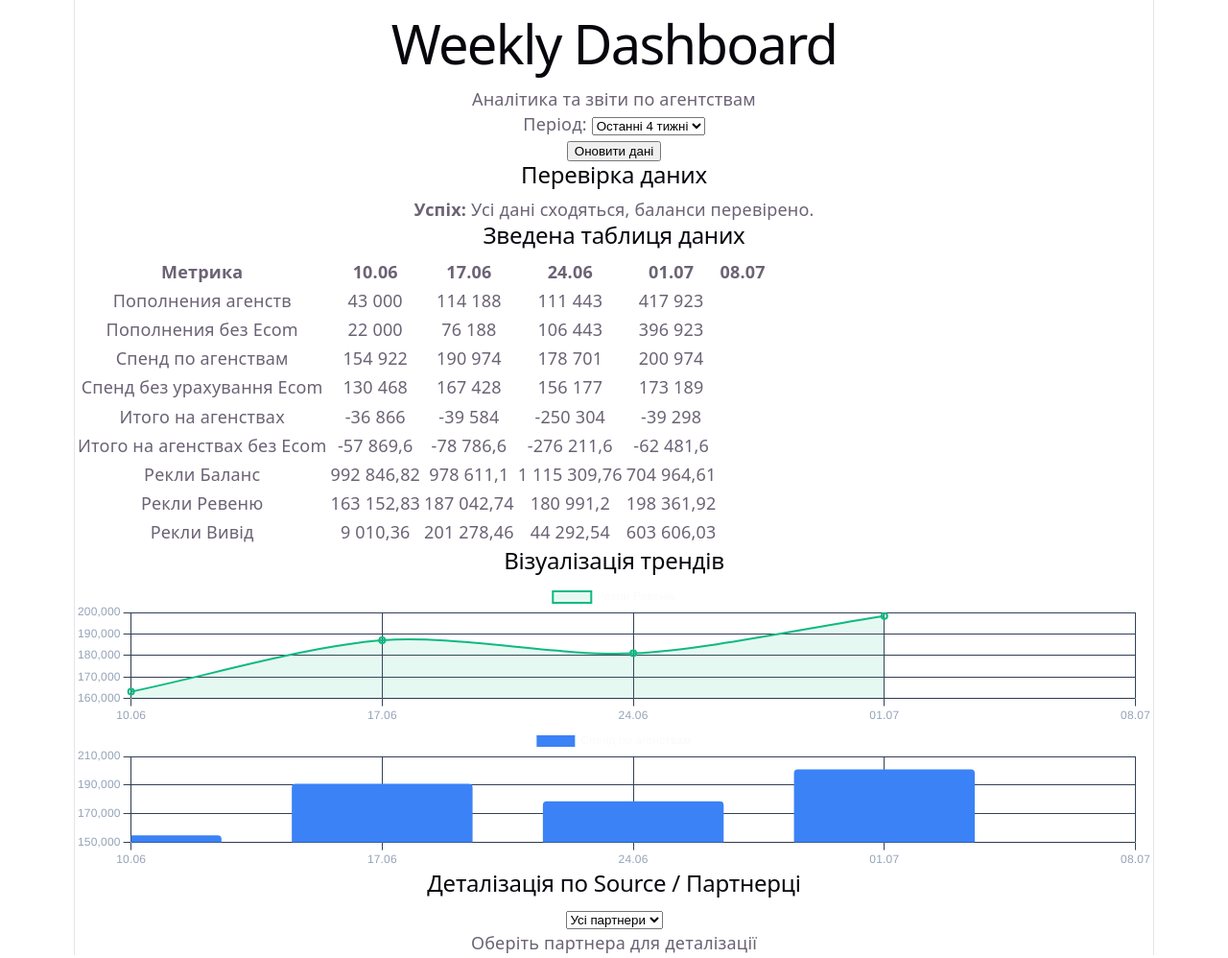
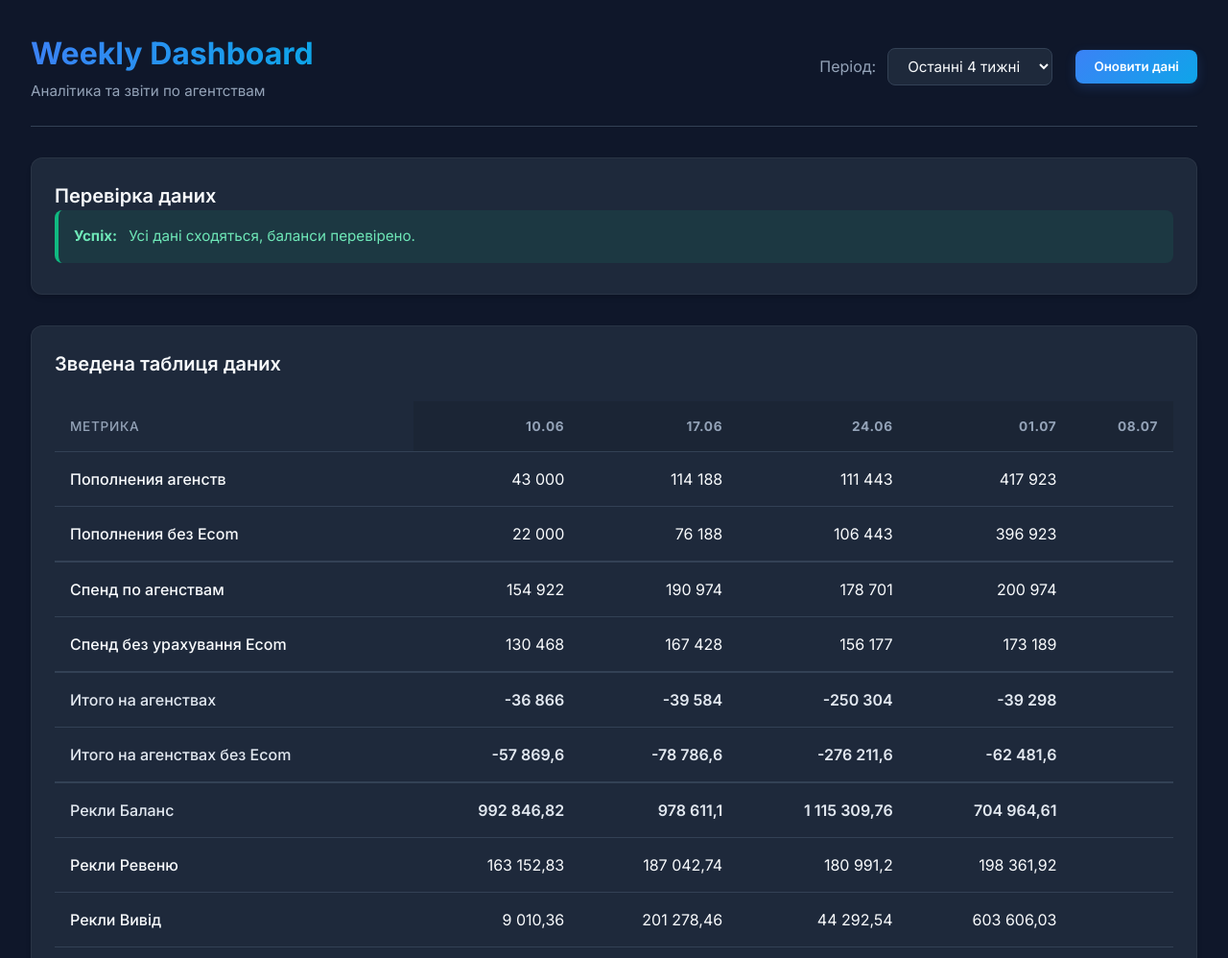
Before and after one commit to andreyb-cell/weekly-reports-dashboard, a website built with Vite: page index.html in a window 1280 px wide. Shown: the top 998 px of the page at 96% size. Built offline with nearby package versions, Linux system fonts and the light colour scheme; no server answers.

Commit message:
Update src/style.css

```diff
--- a/src/style.css
+++ b/src/style.css
@@ -1,296 +1,262 @@
 :root {
-  --text: #6b6375;
-  --text-h: #08060d;
-  --bg: #fff;
-  --border: #e5e4e7;
-  --code-bg: #f4f3ec;
-  --accent: #aa3bff;
-  --accent-bg: rgba(170, 59, 255, 0.1);
-  --accent-border: rgba(170, 59, 255, 0.5);
-  --social-bg: rgba(244, 243, 236, 0.5);
-  --shadow:
-    rgba(0, 0, 0, 0.1) 0 10px 15px -3px, rgba(0, 0, 0, 0.05) 0 4px 6px -2px;
+  /* Color Palette - Premium Dark Mode */
+  --bg-main: #0f172a;
+  --bg-card: #1e293b;
+  --bg-hover: #334155;
+  --text-primary: #f8fafc;
+  --text-secondary: #94a3b8;
+  --accent-primary: #3b82f6;
+  --accent-secondary: #0ea5e9;
+  --success: #10b981;
+  --danger: #ef4444;
+  --warning: #f59e0b;
+  --border-color: #334155;
 
-  --sans: system-ui, 'Segoe UI', Roboto, sans-serif;
-  --heading: system-ui, 'Segoe UI', Roboto, sans-serif;
-  --mono: ui-monospace, Consolas, monospace;
+  /* Shadows & Radius */
+  --card-shadow: 0 4px 6px -1px rgba(0, 0, 0, 0.1), 0 2px 4px -1px rgba(0, 0, 0, 0.06);
+  --glow-shadow: 0 0 15px rgba(59, 130, 246, 0.3);
+  --radius-md: 12px;
+  --radius-sm: 8px;
 
-  font: 18px/145% var(--sans);
-  letter-spacing: 0.18px;
-  color-scheme: light dark;
-  color: var(--text);
-  background: var(--bg);
-  font-synthesis: none;
-  text-rendering: optimizeLegibility;
-  -webkit-font-smoothing: antialiased;
-  -moz-osx-font-smoothing: grayscale;
-
-  @media (max-width: 1024px) {
-    font-size: 16px;
-  }
+  /* Typography */
+  --font-family: 'Inter', -apple-system, BlinkMacSystemFont, "Segoe UI", Roboto, sans-serif;
 }
 
-@media (prefers-color-scheme: dark) {
-  :root {
-    --text: #9ca3af;
-    --text-h: #f3f4f6;
-    --bg: #16171d;
-    --border: #2e303a;
-    --code-bg: #1f2028;
-    --accent: #c084fc;
-    --accent-bg: rgba(192, 132, 252, 0.15);
-    --accent-border: rgba(192, 132, 252, 0.5);
-    --social-bg: rgba(47, 48, 58, 0.5);
-    --shadow:
-      rgba(0, 0, 0, 0.4) 0 10px 15px -3px, rgba(0, 0, 0, 0.25) 0 4px 6px -2px;
-  }
-
-  #social .button-icon {
-    filter: invert(1) brightness(2);
-  }
+* {
+  margin: 0;
+  padding: 0;
+  box-sizing: border-box;
 }
 
 body {
-  margin: 0;
+  font-family: var(--font-family);
+  background-color: var(--bg-main);
+  color: var(--text-primary);
+  line-height: 1.5;
+  -webkit-font-smoothing: antialiased;
 }
 
-h1,
-h2 {
-  font-family: var(--heading);
-  font-weight: 500;
-  color: var(--text-h);
+/* App Container */
+.app-container {
+  max-width: 1400px;
+  margin: 0 auto;
+  padding: 2rem;
 }
 
-h1 {
-  font-size: 56px;
-  letter-spacing: -1.68px;
-  margin: 32px 0;
-  @media (max-width: 1024px) {
-    font-size: 36px;
-    margin: 20px 0;
-  }
-}
-h2 {
-  font-size: 24px;
-  line-height: 118%;
-  letter-spacing: -0.24px;
-  margin: 0 0 8px;
-  @media (max-width: 1024px) {
-    font-size: 20px;
-  }
-}
-p {
-  margin: 0;
+/* Header */
+.header {
+  display: flex;
+  justify-content: space-between;
+  align-items: center;
+  margin-bottom: 2rem;
+  padding-bottom: 1.5rem;
+  border-bottom: 1px solid var(--border-color);
 }
 
-code,
-.counter {
-  font-family: var(--mono);
-  display: inline-flex;
-  border-radius: 4px;
-  color: var(--text-h);
+.header-title h1 {
+  font-size: 2rem;
+  font-weight: 700;
+  background: linear-gradient(to right, var(--accent-primary), var(--accent-secondary));
+  -webkit-background-clip: text;
+  -webkit-text-fill-color: transparent;
+  margin-bottom: 0.25rem;
 }
 
-code {
-  font-size: 15px;
-  line-height: 135%;
-  padding: 4px 8px;
-  background: var(--code-bg);
+.header-title .subtitle {
+  color: var(--text-secondary);
+  font-size: 0.95rem;
 }
 
-.counter {
-  font-size: 16px;
-  padding: 5px 10px;
-  border-radius: 5px;
-  color: var(--accent);
-  background: var(--accent-bg);
-  border: 2px solid transparent;
-  transition: border-color 0.3s;
-  margin-bottom: 24px;
-
-  &:hover {
-    border-color: var(--accent-border);
-  }
-  &:focus-visible {
-    outline: 2px solid var(--accent);
-    outline-offset: 2px;
-  }
+.header-actions {
+  display: flex;
+  gap: 1.5rem;
+  align-items: center;
 }
 
-.hero {
-  position: relative;
-
-  .base,
-  .framework,
-  .vite {
-    inset-inline: 0;
-    margin: 0 auto;
+.filter-group {
+  display: flex;
+  align-items: center;
+  gap: 0.75rem;
+  color: var(--text-secondary);
 }
 
-  .base {
-    width: 170px;
-    position: relative;
-    z-index: 0;
+/* Forms & Buttons */
+select, .selector {
+  background-color: var(--bg-card);
+  color: var(--text-primary);
+  border: 1px solid var(--border-color);
+  padding: 0.5rem 1rem;
+  border-radius: var(--radius-sm);
+  font-family: inherit;
+  font-size: 0.95rem;
+  outline: none;
+  cursor: pointer;
+  transition: border-color 0.2s, box-shadow 0.2s;
 }
 
-  .framework,
-  .vite {
-    position: absolute;
+select:hover, select:focus {
+  border-color: var(--accent-primary);
 }
 
-  .framework {
-    z-index: 1;
-    top: 34px;
-    height: 28px;
-    transform: perspective(2000px) rotateZ(300deg) rotateX(44deg) rotateY(39deg)
-      scale(1.4);
+.btn {
+  padding: 0.6rem 1.2rem;
+  border-radius: var(--radius-sm);
+  font-weight: 600;
+  cursor: pointer;
+  border: none;
+  transition: all 0.2s ease;
+  font-family: inherit;
 }
 
-  .vite {
-    z-index: 0;
-    top: 107px;
-    height: 26px;
-    width: auto;
-    transform: perspective(2000px) rotateZ(300deg) rotateX(40deg) rotateY(39deg)
-      scale(0.8);
-  }
+.btn-primary {
+  background: linear-gradient(135deg, var(--accent-primary), var(--accent-secondary));
+  color: white;
+  box-shadow: 0 4px 12px rgba(59, 130, 246, 0.2);
 }
 
-#app {
-  width: 1126px;
-  max-width: 100%;
-  margin: 0 auto;
-  text-align: center;
-  border-inline: 1px solid var(--border);
-  min-height: 100svh;
-  display: flex;
-  flex-direction: column;
-  box-sizing: border-box;
+.btn-primary:hover {
+  box-shadow: var(--glow-shadow);
+  transform: translateY(-1px);
 }
 
-#center {
-  display: flex;
-  flex-direction: column;
-  gap: 25px;
-  place-content: center;
-  place-items: center;
-  flex-grow: 1;
-
-  @media (max-width: 1024px) {
-    padding: 32px 20px 24px;
-    gap: 18px;
-  }
+.btn-primary:active {
+  transform: translateY(1px);
 }
 
-#next-steps {
-  display: flex;
-  border-top: 1px solid var(--border);
-  text-align: left;
-
-  & > div {
-    flex: 1 1 0;
-    padding: 32px;
-    @media (max-width: 1024px) {
-      padding: 24px 20px;
-    }
+/* Sections */
+.dashboard-section {
+  background-color: var(--bg-card);
+  border-radius: var(--radius-md);
+  padding: 1.5rem;
+  margin-bottom: 2rem;
+  box-shadow: var(--card-shadow);
+  border: 1px solid rgba(255, 255, 255, 0.05);
 }
 
-  .icon {
-    margin-bottom: 16px;
-    width: 22px;
-    height: 22px;
+.section-header {
+  display: flex;
+  justify-content: space-between;
+  align-items: center;
+  margin-bottom: 1.5rem;
 }
 
-  @media (max-width: 1024px) {
-    flex-direction: column;
-    text-align: center;
-  }
+.dashboard-section h2 {
+  font-size: 1.25rem;
+  font-weight: 600;
+  color: var(--text-primary);
 }
 
-#docs {
-  border-right: 1px solid var(--border);
-
-  @media (max-width: 1024px) {
-    border-right: none;
-    border-bottom: 1px solid var(--border);
-  }
+/* Alerts Validation Block */
+.validation-section.hidden {
+  display: none;
 }
 
-#next-steps ul {
-  list-style: none;
-  padding: 0;
+.alert {
+  padding: 1rem;
+  border-radius: var(--radius-sm);
+  margin-bottom: 0.5rem;
   display: flex;
-  gap: 8px;
-  margin: 32px 0 0;
-
-  .logo {
-    height: 18px;
+  align-items: center;
+  gap: 0.75rem;
+  font-size: 0.95rem;
 }
 
-  a {
-    color: var(--text-h);
-    font-size: 16px;
-    border-radius: 6px;
-    background: var(--social-bg);
-    display: flex;
-    padding: 6px 12px;
-    align-items: center;
-    gap: 8px;
-    text-decoration: none;
-    transition: box-shadow 0.3s;
-
-    &:hover {
-      box-shadow: var(--shadow);
-    }
-    .button-icon {
-      height: 18px;
-      width: 18px;
-    }
+.alert-danger {
+  background-color: rgba(239, 68, 68, 0.1);
+  border-left: 4px solid var(--danger);
+  color: #fca5a5;
 }
 
-  @media (max-width: 1024px) {
-    margin-top: 20px;
-    flex-wrap: wrap;
-    justify-content: center;
-
-    li {
-      flex: 1 1 calc(50% - 8px);
+.alert-success {
+  background-color: rgba(16, 185, 129, 0.1);
+  border-left: 4px solid var(--success);
+  color: #6ee7b7;
 }
 
-    a {
-      width: 100%;
-      justify-content: center;
-      box-sizing: border-box;
-    }
-  }
+/* Table */
+.table-responsive {
+  overflow-x: auto;
 }
 
-#spacer {
-  height: 88px;
-  border-top: 1px solid var(--border);
-  @media (max-width: 1024px) {
-    height: 48px;
-  }
+.data-table {
+  width: 100%;
+  border-collapse: collapse;
+  text-align: right;
 }
 
-.ticks {
-  position: relative;
-  width: 100%;
-
-  &::before,
-  &::after {
-    content: '';
-    position: absolute;
-    top: -4.5px;
-    border: 5px solid transparent;
+.data-table th, .data-table td {
+  padding: 1rem;
+  border-bottom: 1px solid var(--border-color);
+  white-space: nowrap;
 }
 
-  &::before {
+.data-table th.metric-col, .data-table td.metric-col {
+  text-align: left;
+  position: sticky;
   left: 0;
-    border-left-color: var(--border);
+  background-color: var(--bg-card);
+  z-index: 10;
+  font-weight: 500;
 }
-  &::after {
-    right: 0;
-    border-right-color: var(--border);
+
+.data-table th {
+  color: var(--text-secondary);
+  font-size: 0.85rem;
+  text-transform: uppercase;
+  letter-spacing: 0.05em;
+  background-color: rgba(0, 0, 0, 0.1);
 }
+
+.data-table tr {
+  transition: background-color 0.2s;
 }
+
+.data-table tbody tr:hover {
+  background-color: var(--bg-hover);
+}
+
+.data-table tbody tr:hover td.metric-col {
+  background-color: var(--bg-hover);
+}
+
+/* Grouping classes for visual separation */
+.row-group-end td {
+  border-bottom: 2px solid var(--border-color);
+}
+.row-highlight td {
+  font-weight: 600;
+  color: #e2e8f0;
+}
+.val-negative {
+  color: #fca5a5;
+}
+.val-positive {
+  color: #6ee7b7;
+}
+
+/* Charts */
+.charts-grid {
+  display: grid;
+  grid-template-columns: repeat(auto-fit, minmax(400px, 1fr));
+  gap: 1.5rem;
+}
+
+.chart-card {
+  background-color: rgba(0, 0, 0, 0.1);
+  border-radius: var(--radius-sm);
+  padding: 1rem;
+  border: 1px solid var(--border-color);
+  height: 300px;
+  position: relative;
+}
+
+/* Empty states */
+.empty-state {
+  text-align: center;
+  padding: 3rem;
+  color: var(--text-secondary);
+  font-style: italic;
+  background: rgba(0,0,0,0.1);
+  border-radius: var(--radius-sm);
+  border: 1px dashed var(--border-color);
+}
```
Lines whose indentation alone changed are shown as unchanged.
